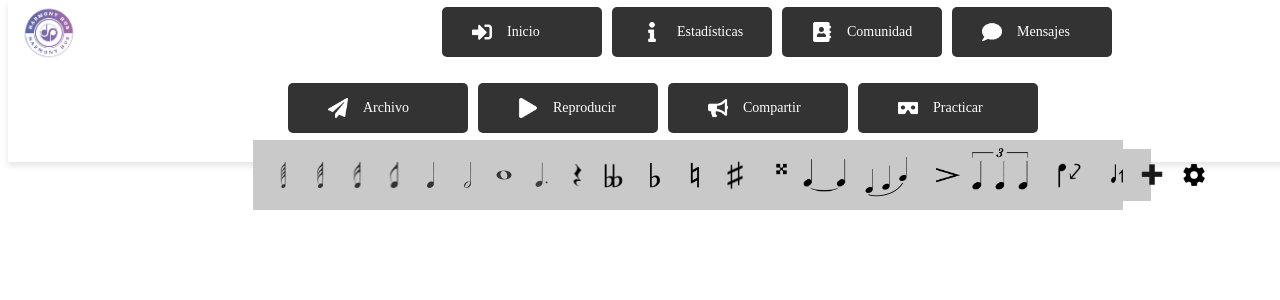
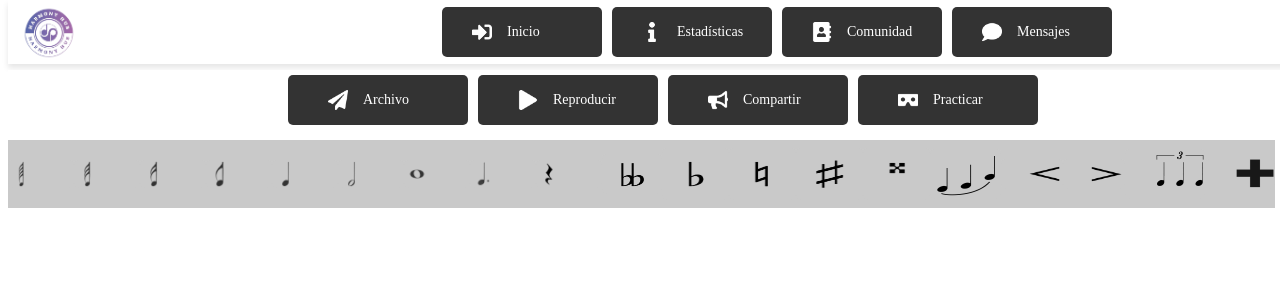
Before and after one commit to Muners24/HarmonyHub, a Django app: template presentacion/editor/templates/Menu.html in a window 1280 px wide. Shown: the top 300 px of the page. Run offline with Django 5.2, Linux system fonts and the light colour scheme; the template is opened without the code that fills it, so the values that code supplies are empty.

Commit message:
Mejora del Front

```diff
--- a/presentacion/editor/static/CSS/menu.css
+++ b/presentacion/editor/static/CSS/menu.css
@@ -1,16 +1,15 @@
-/* Menú principal (el primero) */
+/* Menú principal */
 .menu {
-    background-color: rgba(255, 255, 255);
+    background-color: rgba(255, 255, 255, 1);
     color: white;
     display: flex;
     justify-content: flex-start;
     align-items: center;
     padding: 2px 10px;
-    padding-bottom: 100px;
     position: fixed;
     top: 0;
     width: 100%;
-    z-index: 950;
+    z-index: 960;
     box-shadow: 0 4px 6px rgba(0, 0, 0, 0.1);
 }
 
@@ -20,25 +19,24 @@
     margin-right: 355px;
 }
 
-/* Menú secundario (el segundo) */
+/* Menú secundario */
 .menu-second {
-    background-color: rgba(255, 255, 255);
+    background-color: rgba(255, 255, 255, 1);
     color: white;
-    display:flex;
+    display: flex;
     justify-content: center;
     align-items: center;
-    padding: 0px 15px;
+    padding: 0 15px;
     position: fixed;
-    top: 78px;
-    margin-bottom: 40px;
+    top: 70px;
     width: 100%;
-    z-index: 1002;
+    z-index: 980;
 }
 
 .menu-second a.button {
     display: flex;
     align-items: center;
-    padding: 15px 15px;
+    padding: 15px;
     width: 150px;
     margin: 5px;
     background-color: #333;
@@ -47,19 +45,14 @@
     text-decoration: none;
     border-radius: 5px;
     font-size: 14px;
+    transition: background-color 0.3s ease;
 }
 
 .menu-second a.button:hover {
     background-color: #555;
 }
 
-.button-icon {
-    width: 20px;
-    height: 20px;
-    margin-right: 15px;
-}
-
-/* Contenido de los botones y iconos */
+/* Contenido de los botones e iconos */
 .menu a.button {
     display: inline-flex;
     align-items: center;
@@ -80,21 +73,18 @@
     transform: translateY(-2px);
 }
 
-.button-icon {
+/* Ajuste de iconos */
+.button-icon, .button-icon-S {
     width: 20px;
     height: 20px;
-    margin-left: 0px;
     margin-right: 15px;
 }
 
 .button-icon-S {
-    width: 20px;
-    height: 20px;
     margin-left: 25px;
-    margin-right: 15px;
 }
 
-/* Asegura que el botón Archivo sea el contexto relativo */
+/* Dropdown principal */
 #archivoButton {
     position: relative;
 }
@@ -102,17 +92,15 @@
 .dropdown-content {
     display: none;
     position: absolute;
-    margin-left: 400px;
-    top: 0px;
+    top: 5px;
     left: 0;
     background-color: #f9f9f9;
     min-width: 160px;
     z-index: 1000;
-    box-shadow: 0px 8px 16px 0px rgba(0,0,0,0.2);
-    padding: 1px 0;
+    box-shadow: 0px 8px 16px rgba(0, 0, 0, 0.2);
+    margin-left: 398px;
 }
 
-/* Estilos para las opciones dentro del dropdown */
 .dropdown-content a {
     color: black;
     padding: 12px 16px;
@@ -120,67 +108,55 @@
     display: flex;
     justify-content: center;
     align-items: center;
-    text-align: center;
-    z-index: 1001;
 }
 
 .dropdown-content a:hover {
     background-color: #ddd;
 }
 
+/* Sub-dropdown Importar */
 .dropdown-content-imp {
     display: none;
-    position:absolute;
-    top:168px;
+    position: absolute;
+    top: 169px;
     left: 100%;
     background-color: #f9f9f9;
     min-width: 160px;
-    z-index: 1001;
-    box-shadow: 0px 8px 16px 0px rgba(0,0,0,0.2);
-    padding: 1px 0;
+    box-shadow: 0px 8px 16px rgba(0, 0, 0, 0.2);
 }
 
-
-/* Contenedor del sub-dropdown Exportar */
+/* Sub-dropdown Exportar */
 .dropdown-content-exp {
-    display: none; /* Oculta el sub-dropdown por defecto */
+    display: none;
     position: absolute;
-    top: 210px; /* Alineado verticalmente con el botón padre */
-    left: 100%; /* Justo a la derecha del botón padre */
+    top: 210px;
+    left: 100%;
     background-color: #f9f9f9;
     min-width: 160px;
-    z-index: 1001;
-    box-shadow: 0px 8px 16px 0px rgba(0,0,0,0.2);
-    padding: 0.9px 0;
+    box-shadow: 0px 8px 16px rgba(0, 0, 0, 0.2);
 }
 
-/* Mostrar el dropdown cuando se activa */
+/* Mostrar dropdown al activar */
 .show {
     display: block;
 }
 
-
+/* Barra de herramientas */
 .toolbar {
     background-color: #c9c9c9;
-    width: 68%;
-    color: white;
-    display:flex;
-    justify-content:baseline;
-    margin-left: 245px;
+    width: 99%;
+    height: 8.5%;
+    display: flex;
+    justify-content: baseline;
     align-items: center;
     position: fixed;
     top: 140px;
-    z-index: 990;
-    gap: 2px; /* Ajusta el margen entre los botones */
-    padding: 1px, 0;
-    box-sizing: border-box;
+    z-index: 960;
 }
 
 .button-T {
     display: flex;
-    align-items:baseline;
-    width: 30px;
-    margin: 5px;
+    align-items: baseline;
     background-color: #c9c9c9;
     color: white;
     text-align: center;
@@ -189,53 +165,62 @@
     font-size: 14px;
 }
 
-.button-icon-T{
-    width: 200%;
-    height: auto;
-    z-index: 1000;
+.button-icon-T {
+    width: 70%;
+    margin-left: -10px;
 }
 
-.button-icon-T2{
+.button-icon-T2 {
     width: 60px;
     height: 40px;
 }
 
-.button-icon-T3{
+.button-icon-T3 {
     width: 67px;
     height: 52px;
 }
 
-.button-icon-T4{
+.button-icon-T4 {
     width: 70px;
     height: 50px;
-    margin-left: 25px;
-    z-index: 1000;
+    margin-left: 1px;
 }
 
-.button-icon-T5{
+.button-icon-T5 {
     width: 37px;
     height: 30px;
-    margin-left: 55px;
-    z-index: 1000;
+    margin-left: 25px;
 }
 
-.button-icon-T6{
-    width: 200%;
-    height: auto;
-    margin-left: 50px;
-    z-index: 1000;
+.button-icon-T6 {
+    width: 50px;
+    margin-left: 30px;
 }
 
-.button-icon-T7{
-    width: 67px;
-    height: 52px;
-    margin-left: 80px;
-    z-index: 1000;
+.button-icon-T7 {
+    width: 40px;
+    height: 30px;
+    margin-left: 30px;
 }
 
-.button-icon-T8{
+.button-icon-T8 {
     width: 35px;
     height: 22px;
-    margin-left: 95px;
-    z-index: 1000;
+    margin-left: 70px;
 }
+
+/* Estilo para el botón y el ícono seleccionados */
+.selected {
+    opacity: 0.5;
+}
+
+.selected .button-icon-T,
+.selected .button-icon-T2,
+.selected .button-icon-T3,
+.selected .button-icon-T4,
+.selected .button-icon-T5,
+.selected .button-icon-T6,
+.selected .button-icon-T7,
+.selected .button-icon-T8 {
+    filter: brightness(0) saturate(100%) invert(50%) sepia(100%) saturate(500%) hue-rotate(180deg);
+}
--- a/presentacion/editor/static/Scripts/Editor.js
+++ b/presentacion/editor/static/Scripts/Editor.js
@@ -192,10 +192,14 @@ class Editor extends EditorListener {
 
 }
 
-
 // Inicializa el Editor cuando el DOM esté listo
 document.addEventListener("DOMContentLoaded", () => {
   let editor = new Editor('Editor');
   editor.config();
   editor.Editdraw();
+
+  document.getElementById('btn-SemiFusa'.addEventListener('click', function (){
+    editor.addCompas();
+    editor.Editdraw();
+  }))
 });
--- a/presentacion/editor/templates/Menu.html
+++ b/presentacion/editor/templates/Menu.html
@@ -13,7 +13,7 @@
     </style>
 
 </head>
-<boqdy>
+<body>
     <!-- Primer menu -->
     <div class="menu">
         <img src="{% static 'images/Logo.png' %}" alt="Logo de la página" class="logo">
@@ -73,92 +73,80 @@
     </div>
 
     <div class="toolbar">
-        <a href="#1" class="button-T">
-            <img src="{% static 'images/Symbols/Semifusa_Logo.png'%}" alt="SemiFusa" class="button-icon-T">
+        <p class="button-T" id="btn-SemiFusa" onClick="selectButton('SemiFusa', event)">
+            <img src="{% static 'images/Symbols/Semifusa_Logo.png' %}" alt="SemiFusa" class="button-icon-T" id="img-SemiFusa">
+        </p>
+
+        <a class="button-T" id="btn-Fusa" onClick="selectButton('Fusa', event)">
+            <img src="{% static 'images/Symbols/Fusa_Logo.png' %}" alt="Fusa" class="button-icon-T" id="img-Fusa">
         </a>
 
-        <a href="#2" class = "button-T">
-            <img src= "{% static 'images/Symbols/Fusa_Logo.png'%}" alt="Fusa" class="button-icon-T">
+        <a class="button-T" id="btn-SemiCorchea" onClick="selectButton('SemiCorchea', event)">
+            <img src="{% static 'images/Symbols/SemiCorchea_Logo.png' %}" alt="SemiCorchea" class="button-icon-T" id="img-SemiCorchea">
         </a>
 
-        <a href="#3" class ="button-T">
-            <img src="{% static 'images/Symbols/SemiCorchea_Logo.png'%}" alt="SemiCorchea" class="button-icon-T">
+        <a class="button-T" id="btn-Corchea" onClick="selectButton('Corchea', event)">
+            <img src="{% static 'images/Symbols/Corchea_Logo.png' %}" alt="Corchea" class="button-icon-T" id="img-Corchea">
         </a>
 
-        <a href="#4" class ="button-T">
-            <img src="{% static 'images/Symbols/Corchea_Logo.png'%}" alt="Corchea" class="button-icon-T">
+        <a class="button-T" id="btn-Negra" onClick="selectButton('Negra', event)">
+            <img src="{% static 'images/Symbols/Negra_Logo.png' %}" alt="Negra" class="button-icon-T" id="img-Negra">
         </a>
 
-        <a href="#5" class="button-T">
-            <img src="{% static 'images/Symbols/Negra_Logo.png'%}" alt="Negra" class="button-icon-T">
+        <a class="button-T" id="btn-Blanca" onClick="selectButton('Blanca', event)">
+            <img src="{% static 'images/Symbols/Blanca_Logo.png' %}" alt="Blanca" class="button-icon-T" id="img-Blanca">
         </a>
 
-        <a href="#6" class="button-T">
-            <img src="{% static 'images/Symbols/Blanca_Logo.png'%}" alt="Blanca" class="button-icon-T">
+        <a class="button-T" id="btn-Redonda" onClick="selectButton('Redonda', event)">
+            <img src="{% static 'images/Symbols/Redonda_Logo.png' %}" alt="Redonda" class="button-icon-T" id="img-Redonda">
         </a>
 
-        <a href="#7" class="button-T">
-            <img src="{% static 'images/Symbols/Redonda_Logo.png'%}" alt="Redonda" class="button-icon-T">
+        <a class="button-T" id="btn-Puntillo" onClick="selectButton('Puntillo', event)">
+            <img src="{% static 'images/Symbols/Puntillo.png' %}" alt="Puntillo" class="button-icon-T" id="img-Puntillo">
         </a>
 
-        <a href="#8" class="button-T">
-            <img src="{% static 'images/Symbols/Puntillo.png'%}" alt="Puntillo" class="button-icon-T">
+        <a class="button-T" id="btn-Silencio" onClick="selectButton('Silencio', event)">
+            <img src="{% static 'images/Symbols/Silencio.png' %}" alt="Silencio" class="button-icon-T" id="img-Silencio">
         </a>
 
-        <a href="#9" class="button-T">
-            <img src="{% static 'images/Symbols/Silencio.png'%}" alt="Silencio" class="button-icon-T">
+        <a class="button-T" id="btn-Doble" onClick="selectButton('Doble', event)">
+            <img src="{% static 'images/Symbols/Doble.png' %}" alt="Doble" class="button-icon-T2" id="img-Doble">
         </a>
 
-        <a href="#10" class="button-T">
-            <img src="{% static 'images/Symbols/Doble.png'%}" alt="Doble" class="button-icon-T2">
+        <a class="button-T" id="btn-Bemol" onClick="selectButton('Bemol', event)">
+            <img src="{% static 'images/Symbols/Bemol.png' %}" alt="Bemol" class="button-icon-T3" id="img-Bemol">
         </a>
 
-        <a href="#11" class="button-T">
-            <img src="{% static 'images/Symbols/Bemol.png'%}" alt="Bemol" class="button-icon-T3">
+        <a class="button-T" id="btn-Natural" onClick="selectButton('Natural', event)">
+            <img src="{% static 'images/Symbols/Natural.png' %}" alt="Natural" class="button-icon-T3" id="img-Natural">
         </a>
 
-        <a href="#12" class="button-T">
-            <img src="{% static 'images/Symbols/Natural.png'%}" alt="Natural" class="button-icon-T3">
+        <a class="button-T" id="btn-Sostenido" onClick="selectButton('Sostenido', event)">
+            <img src="{% static 'images/Symbols/Sostenido.png' %}" alt="Sostenido" class="button-icon-T3" id="img-Sostenido">
         </a>
 
-        <a href="#13" class="button-T">
-            <img src="{% static 'images/Symbols/Sostenido.png'%}" alt="Sostenido" class="button-icon-T3">
+        <a class="button-T" id="btn-DobleSostenido" onClick="selectButton('DobleSostenido', event)">
+            <img src="{% static 'images/Symbols/DobleSostenido.png' %}" alt="DobleSostenido" class="button-icon-T3" id="img-DobleSostenido">
         </a>
 
-        <a href="#14" class="button-T">
-            <img src="{% static 'images/Symbols/DobleSostenido.png'%}" alt="DobleSostenido" class="button-icon-T3">
+        <a class="button-T" id="btn-Levato" onClick="selectButton('Levato', event)">
+            <img src="{% static 'images/Symbols/Levato.png' %}" alt="Levato" class="button-icon-T4" id="img-Levato">
         </a>
 
-        <a href="#15" class="button-T">
-            <img src="{% static 'images/Symbols/Tie.png'%}" alt="Tie" class="button-icon-T">
+        <a class="button-T" id="btn-Crecendo" onClick="selectButton('Crecendo', event)">
+            <img src="{% static 'images/Symbols/Crecendo.png' %}" alt="Crecendo" class="button-icon-T5" id="img-Crecendo">
         </a>
 
-        <a href="#16" class="button-T">
-            <img src="{% static 'images/Symbols/Levato.png'%}" alt="Tie" class="button-icon-T4">
+        <a class="button-T" id="btn-Diminuendo" onClick="selectButton('Diminuendo', event)">
+            <img src="{% static 'images/Symbols/Diminuendo.png' %}" alt="Diminuendo" class="button-icon-T5" id="img-Diminuendo">
         </a>
 
-        <a href="#17" class="button-T">
-            <img src="{% static 'images/Symbols/Diminuendo.png'%}" alt="Tie" class="button-icon-T5">
+        <a class="button-T" id="btn-Triplet" onClick="selectButton('Triplet', event)">
+            <img src="{% static 'images/Symbols/Triplet.png' %}" alt="Triplet" class="button-icon-T6" id="img-Triplet">
         </a>
 
-        <a href="#18" class="button-T">
-            <img src="{% static 'images/Symbols/Triplet.png'%}" alt="Tie" class="button-icon-T6">
-        </a>
-
-        <a href="#19" class="button-T">
-            <img src="{% static 'images/Symbols/Rev.png'%}" alt="Sostenido" class="button-icon-T7">
-        </a>
-
-        <a href="#20" class="button-T">
-            <img src="{% static 'images/Symbols/d1.png'%}" alt="Sostenido" class="button-icon-T7">
-        </a>
-
-        <a href="#21" class="button-T">
-            <img src="{% static 'images/Symbols/plus.png'%}" alt="Sostenido" class="button-icon-T8">
-        </a>
-
-        <a href="#22" class="button-T">
-            <img src="{% static 'images/Symbols/conf.png'%}" alt="Sostenido" class="button-icon-T8">
+        <a class="button-T" onClick="selectButton('Plus', event)">
+            <img src="{% static 'images/Symbols/Plus.png'%}" alt="Plus" class="button-icon-T7">
         </a>
 
     </div>
@@ -166,11 +154,12 @@
     <!-- Contenedor de contenido -->
     <div class="contenido-container" id="contenido-container" style="margin-top: 210px;">
         {% block content %}
+        <p id="confirmationMessage" style="font-weight: bold; color: green;"></p>
         {% endblock %}
     </div>
 
     <script src="{% static 'Scripts/DropDown.js' %}"></script>
-
+    <script src="{% static 'Scripts/SelectButton.js.'%}"></script>
     <script>
         function moverContenido(movimiento) {
             const contenedor = document.getElementById('contenido-container');
```
Also changed, not shown: presentacion/editor/static/CSS/editor.css (+68 -60 lines), presentacion/editor/static/Scripts/DropDown.js (+43 -58 lines), presentacion/editor/static/Scripts/SelectButton.js (added, +46 -0 lines), presentacion/editor/templates/Editor.html (+15 -21 lines), presentacion/editor/static/images/Symbols/Bemol.png, presentacion/editor/static/images/Symbols/Crecendo.png (added), presentacion/editor/static/images/Symbols/DobleSostenido.png, presentacion/editor/static/images/Symbols/Natural.png, presentacion/editor/static/images/Symbols/Sostenido.png, presentacion/editor/static/images/Symbols/Tie.png (deleted), presentacion/editor/static/images/Symbols/conf.png (deleted), presentacion/editor/static/images/Symbols/d1.png, presentacion/editor/static/images/Symbols/doble.png, presentacion/editor/static/images/Symbols/rev.png (deleted).
